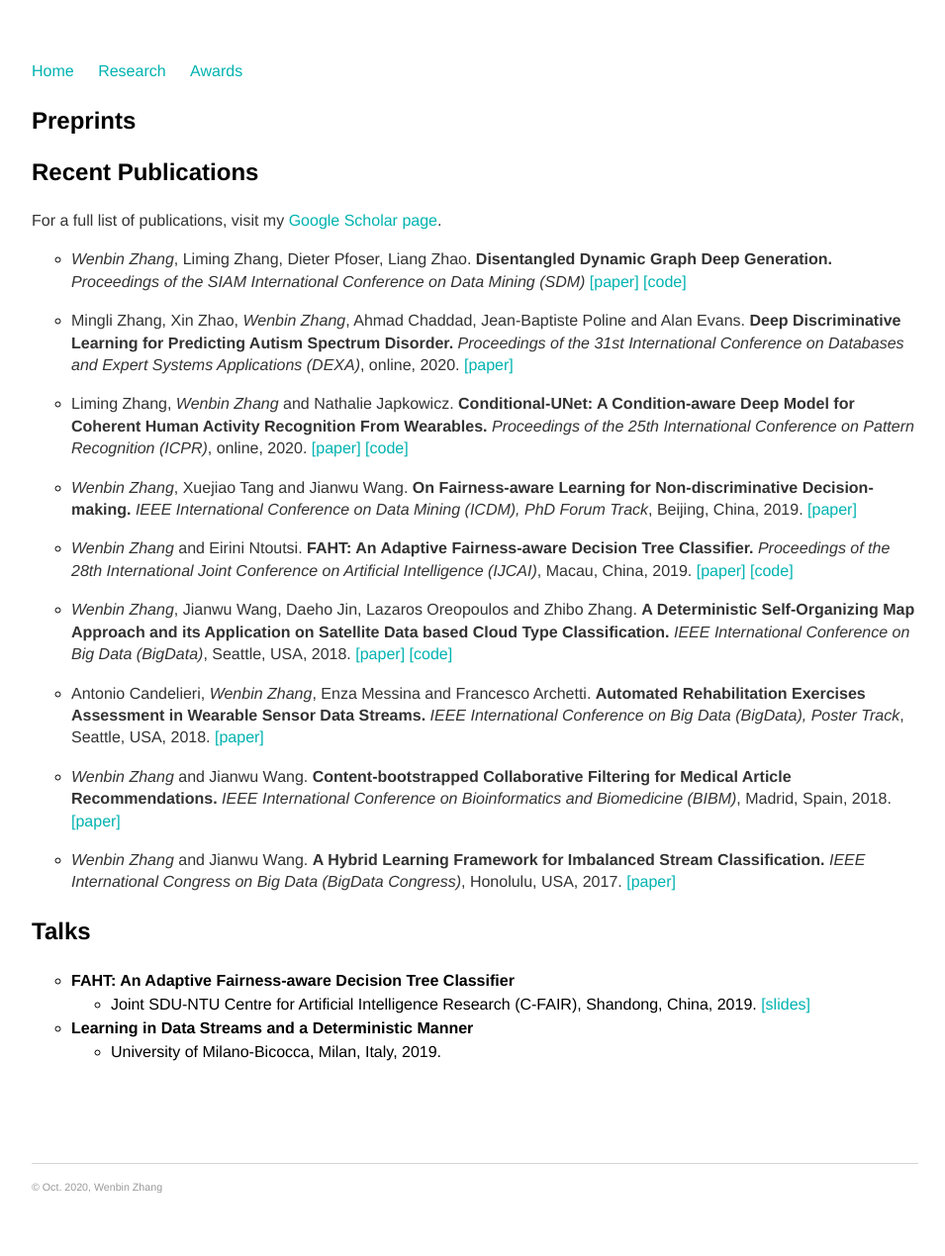
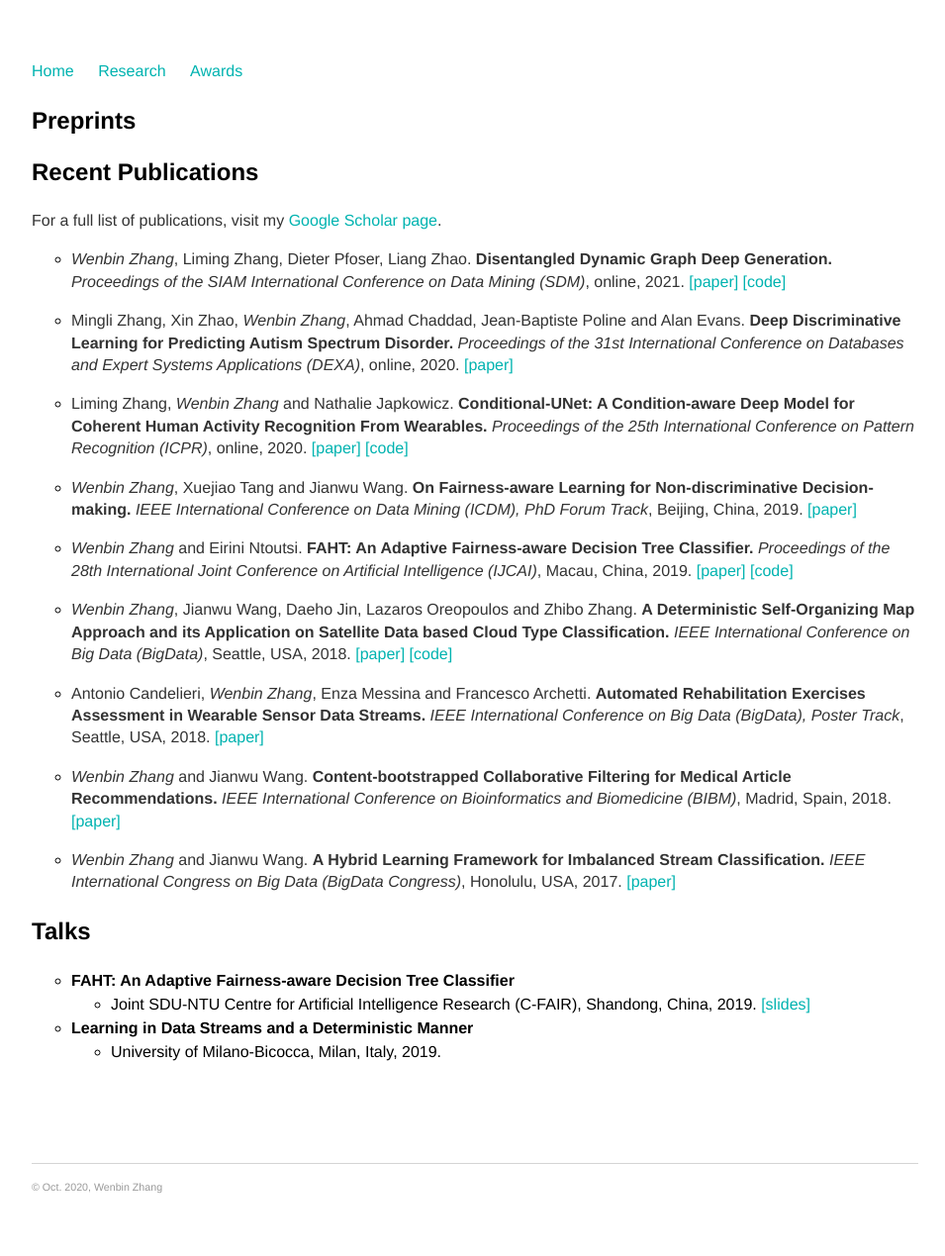
Before and after one commit to vanbanTruong/vanbanTruong.github.io, a Jekyll site: the page built from research.md, in a window 1280 px wide. Shown: the whole page at 99% size, without its empty margins (160-1115 px from the left). Built offline with Jekyll 4.4.1, drawn with Linux system fonts in a browser that asks for light colours.

Commit message:
Update research.md

```diff
--- a/research.md
+++ b/research.md
@@ -13,7 +13,7 @@ For a full list of publications, visit my [Google Scholar page](https://scholar.
 
 <!--* *Wenbin Zhang* and Albert Bifet. **FEAT: A Fairness-enhancing and Concept-adapting Decision Tree Classifier.** *Proceedings of the 23rd International Conference on Discovery Science (DS)*, online, 2020. [[paper]](/assets/DS20.pdf)-->
 
-* *Wenbin Zhang*, Liming Zhang, Dieter Pfoser, Liang Zhao. **Disentangled Dynamic Graph Deep Generation.** *Proceedings of the SIAM International Conference on Data Mining (SDM)* [[paper]](/assets/SDM21.pdf) [[code]](https://github.com/vanbanTruong/D2G2)
+* *Wenbin Zhang*, Liming Zhang, Dieter Pfoser, Liang Zhao. **Disentangled Dynamic Graph Deep Generation.** *Proceedings of the SIAM International Conference on Data Mining (SDM)*, online, 2021. [[paper]](/assets/SDM21.pdf) [[code]](https://github.com/vanbanTruong/D2G2)
 
 * Mingli Zhang, Xin Zhao, *Wenbin Zhang*, Ahmad Chaddad, Jean-Baptiste Poline and Alan Evans. **Deep Discriminative Learning for Predicting Autism Spectrum Disorder.** *Proceedings of the 31st International Conference on Databases and Expert Systems Applications (DEXA)*, online, 2020. [[paper]](/assets/DEXA20.pdf)
 
```
